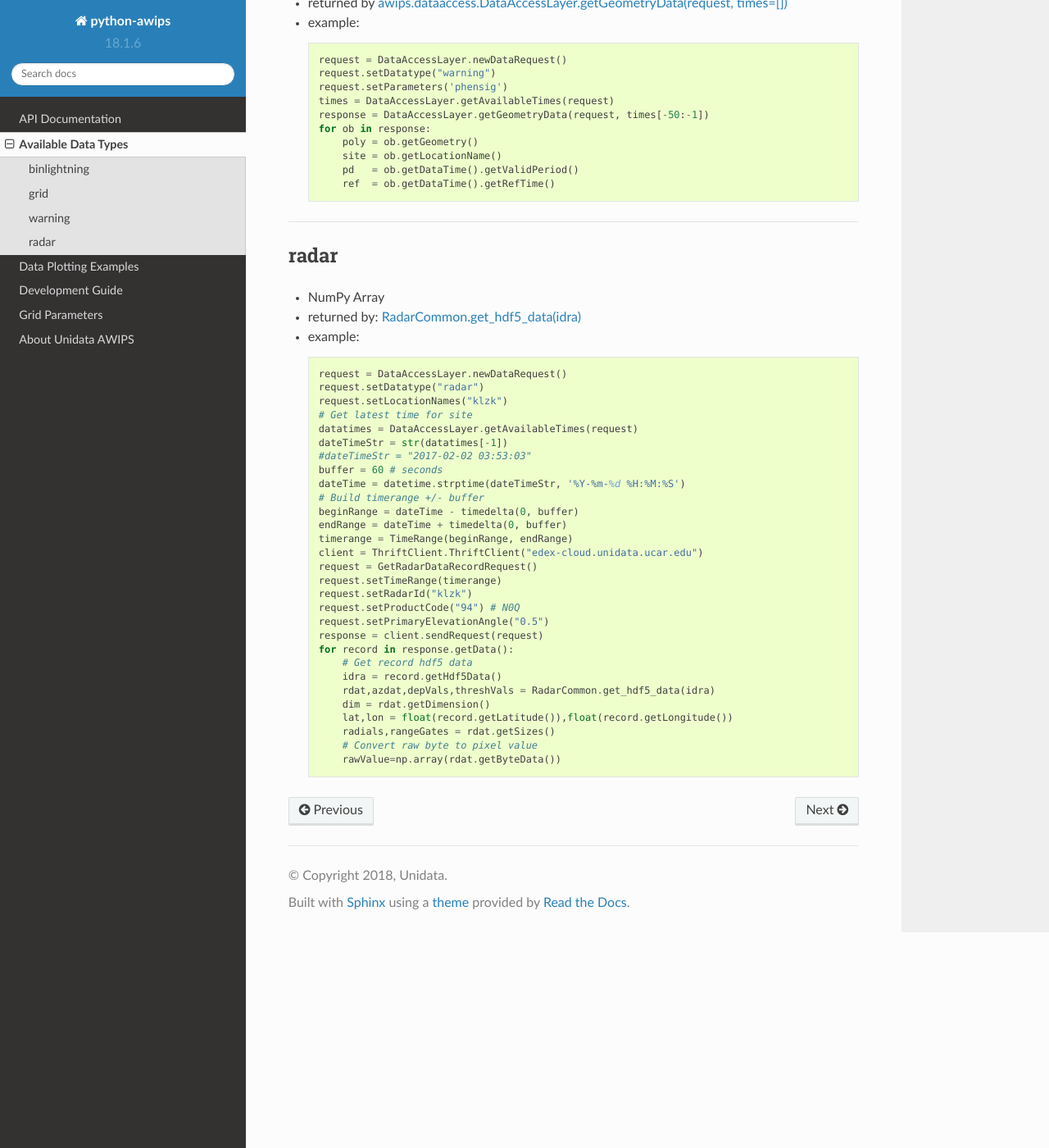
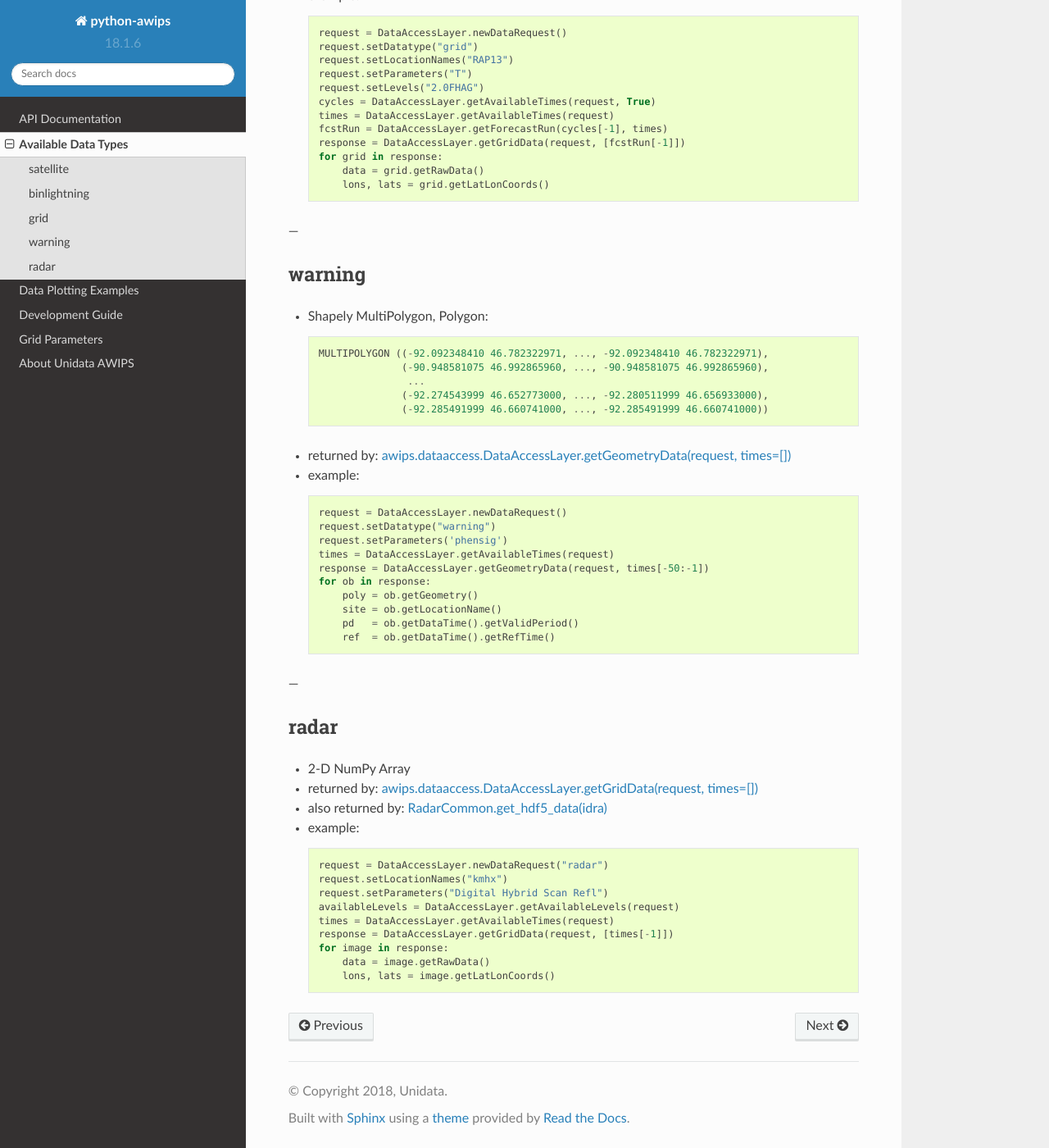
Before and after one commit to Unidata/python-awips, a Sphinx documentation site: the page built from docs/source/datatypes.rst, in a window 1280 px wide and 1400 px high, scrolled down 1239 px. Shown: the whole window at 82% size. Built offline with Sphinx 7.4.7 and the Read the Docs theme 2.0.0, drawn with Linux system fonts in a browser that asks for light colours; some of the changed text lies outside the part shown.

Commit message:
Datatype document update

```diff
--- a/docs/source/datatypes.rst
+++ b/docs/source/datatypes.rst
@@ -10,6 +10,33 @@
 
 
 
+satellite
+---------
+
+- 2-D NumPy Array
+- returned by: `awips.dataaccess.DataAccessLayer.getGridData(request, times=[])`_
+- example::
+
+    # Contrust a full satellite product tree
+    DataAccessLayer.changeEDEXHost("edex-cloud.unidata.ucar.edu)
+    request = DataAccessLayer.newDataRequest("satellite")
+    creatingEntities = DataAccessLayer.getIdentifierValues(request, "creatingEntity")
+    for entity in creatingEntities:
+        print(entity)
+        request = DataAccessLayer.newDataRequest("satellite")
+        request.addIdentifier("creatingEntity", entity)
+        availableSectors = DataAccessLayer.getAvailableLocationNames(request)
+        availableSectors.sort()
+        for sector in availableSectors:
+            print(" - " + sector)
+            request.setLocationNames(sector)
+            availableProducts = DataAccessLayer.getAvailableParameters(request)
+            availableProducts.sort()
+            for product in availableProducts:
+                print("    - " + product)
+
+---
+
 binlightning
 ------------
 
@@ -17,26 +44,24 @@
 
     POINT (-65.65293884277344 -16.94915580749512)
 
-- returned by `awips.dataaccess.DataAccessLayer.getGeometryData(request, times=[])`_
+- returned by: `awips.dataaccess.DataAccessLayer.getGeometryData(request, times=[])`_
 - example (GLM)::
 
-    request = DataAccessLayer.newDataRequest()
-    request.setDatatype("binlightning")
+    request = DataAccessLayer.newDataRequest("binlightning")
     request.addIdentifier("source", "GLMgr")
     request.setParameters("intensity")
     times = DataAccessLayer.getAvailableTimes(request)
     response = DataAccessLayer.getGeometryData(request, times[-10:-1])
     for ob in response:
-        dir(ob.getGeometry())
+        geom = ob.getGeometry()
 
-
-------------------
+---
 
 
 grid
 ----
 
-- NumPy Array
+- 2-D NumPy Array
 - returned by: `awips.dataaccess.DataAccessLayer.getGridData(request, times=[])`_
 - example::
 
@@ -54,7 +79,7 @@
         lons, lats = grid.getLatLonCoords()
 
 
-------------------
+---
 
 warning
 -------
@@ -67,7 +92,7 @@
                   (-92.274543999 46.652773000, ..., -92.280511999 46.656933000),
                   (-92.285491999 46.660741000, ..., -92.285491999 46.660741000))
 
-- returned by `awips.dataaccess.DataAccessLayer.getGeometryData(request, times=[])`_
+- returned by: `awips.dataaccess.DataAccessLayer.getGeometryData(request, times=[])`_
 - example::
 
     request = DataAccessLayer.newDataRequest()
@@ -82,41 +107,22 @@
         ref  = ob.getDataTime().getRefTime()
 
 
-------------------
+---
 
 radar
 -----
 
-- NumPy Array
-- returned by: `RadarCommon.get_hdf5_data(idra)`_
+- 2-D NumPy Array
+- returned by: `awips.dataaccess.DataAccessLayer.getGridData(request, times=[])`_
+- also returned by: `RadarCommon.get_hdf5_data(idra)`_
 - example::
 
-    request = DataAccessLayer.newDataRequest()
-    request.setDatatype("radar")
-    request.setLocationNames("klzk")
-    # Get latest time for site
-    datatimes = DataAccessLayer.getAvailableTimes(request)
-    dateTimeStr = str(datatimes[-1])
-    #dateTimeStr = "2017-02-02 03:53:03"
-    buffer = 60 # seconds
-    dateTime = datetime.strptime(dateTimeStr, '%Y-%m-%d %H:%M:%S')
-    # Build timerange +/- buffer
-    beginRange = dateTime - timedelta(0, buffer)
-    endRange = dateTime + timedelta(0, buffer)
-    timerange = TimeRange(beginRange, endRange)
-    client = ThriftClient.ThriftClient("edex-cloud.unidata.ucar.edu")
-    request = GetRadarDataRecordRequest()
-    request.setTimeRange(timerange)
-    request.setRadarId("klzk")
-    request.setProductCode("94") # N0Q
-    request.setPrimaryElevationAngle("0.5")
-    response = client.sendRequest(request)
-    for record in response.getData():
-        # Get record hdf5 data
-        idra = record.getHdf5Data()
-        rdat,azdat,depVals,threshVals = RadarCommon.get_hdf5_data(idra)
-        dim = rdat.getDimension()
-        lat,lon = float(record.getLatitude()),float(record.getLongitude())
-        radials,rangeGates = rdat.getSizes()
-        # Convert raw byte to pixel value
-        rawValue=np.array(rdat.getByteData())
+    request = DataAccessLayer.newDataRequest("radar")
+    request.setLocationNames("kmhx")
+    request.setParameters("Digital Hybrid Scan Refl")
+    availableLevels = DataAccessLayer.getAvailableLevels(request)
+    times = DataAccessLayer.getAvailableTimes(request)
+    response = DataAccessLayer.getGridData(request, [times[-1]])
+    for image in response:
+        data = image.getRawData()
+        lons, lats = image.getLatLonCoords()
```
